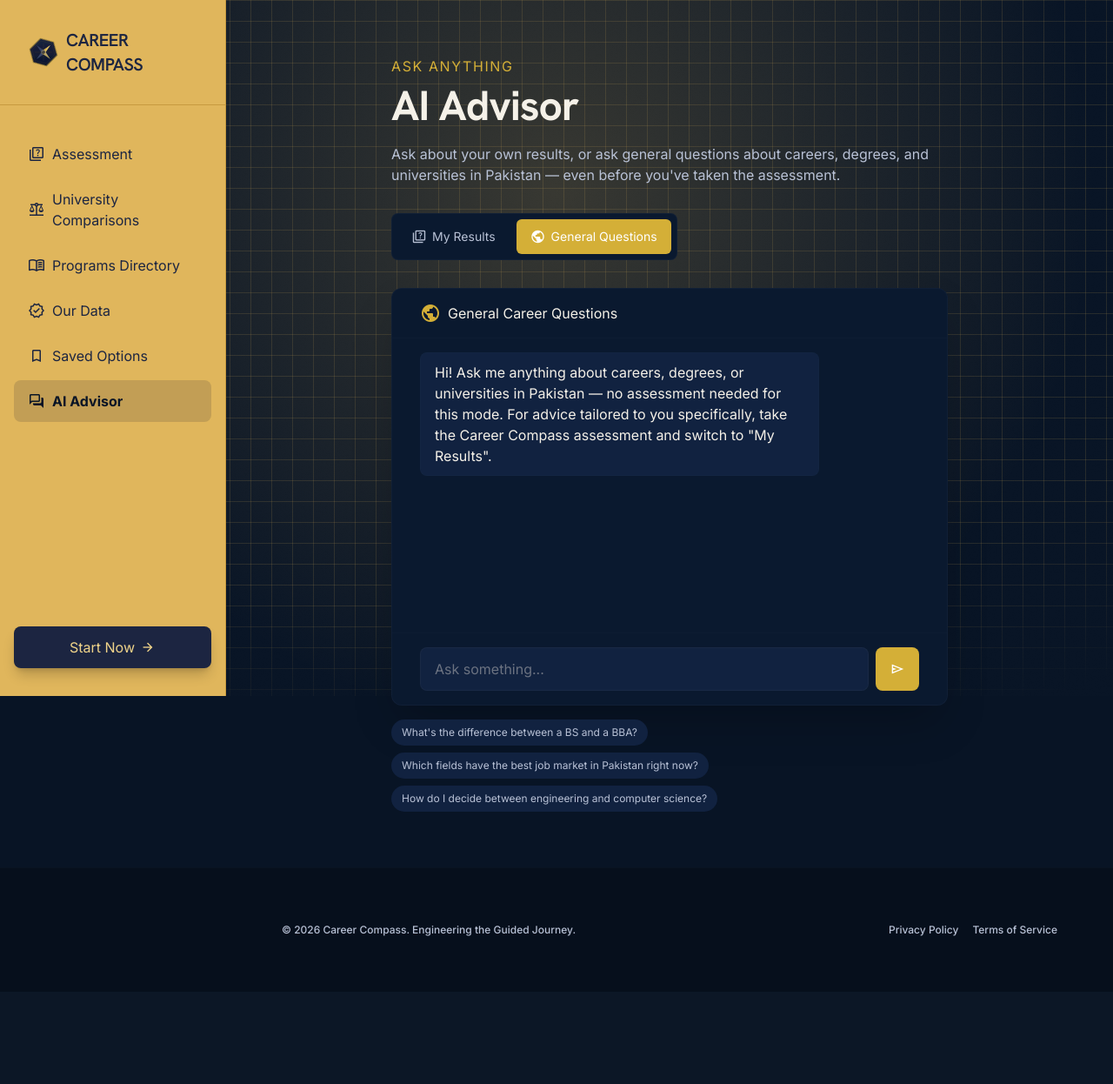
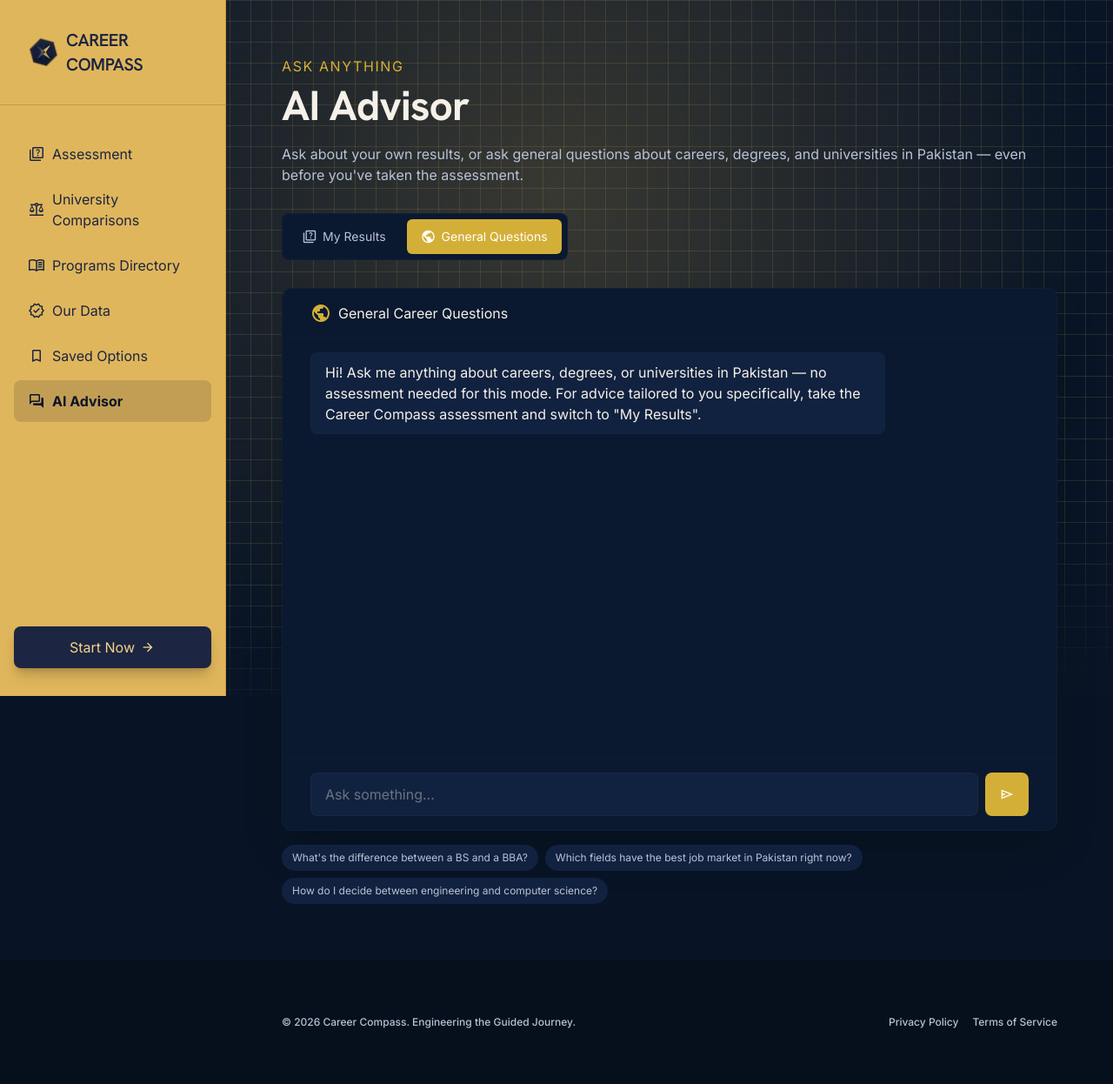
Before and after one commit to syedali12-blip/career-compass, a Flask app: page /advisor in a window 1280 px wide. Shown: the whole page at 87% size. Before the commit the page ends 1076 px from the top, so only its background shows below. Run offline with Flask 3, Linux system fonts and the light colour scheme; some libraries are stand-ins or nearby versions.

Commit message:
Make AI Advisor chat window bigger

```diff
--- a/templates/advisor.html
+++ b/templates/advisor.html
@@ -2,7 +2,7 @@
 {% block title %}Career Compass — AI Advisor{% endblock %}
 
 {% block content %}
-<div class="max-w-3xl mx-auto px-margin-mobile lg:px-margin-desktop py-unit-xl">
+<div class="max-w-5xl mx-auto px-margin-mobile lg:px-margin-desktop py-unit-xl">
 
   <div class="mb-unit-lg">
     <span class="font-label-lg text-secondary uppercase tracking-widest">Ask Anything</span>
@@ -44,7 +44,7 @@
 
   <!-- Chat interface — shared markup for both modes; content/behavior swaps via JS -->
   <div id="chatState" class="hidden">
-    <div class="bg-surface-container-low border border-outline-variant/20 rounded-xl shadow-2xl flex flex-col" style="height: 60vh;">
+    <div class="bg-surface-container-low border border-outline-variant/20 rounded-xl shadow-2xl flex flex-col" style="height: 78vh; min-height: 500px;">
 
       <div class="px-unit-lg py-unit-md border-b border-outline-variant/10 flex items-center gap-unit-sm">
         <span class="material-symbols-outlined text-secondary" id="chatHeaderIcon">forum</span>
```
